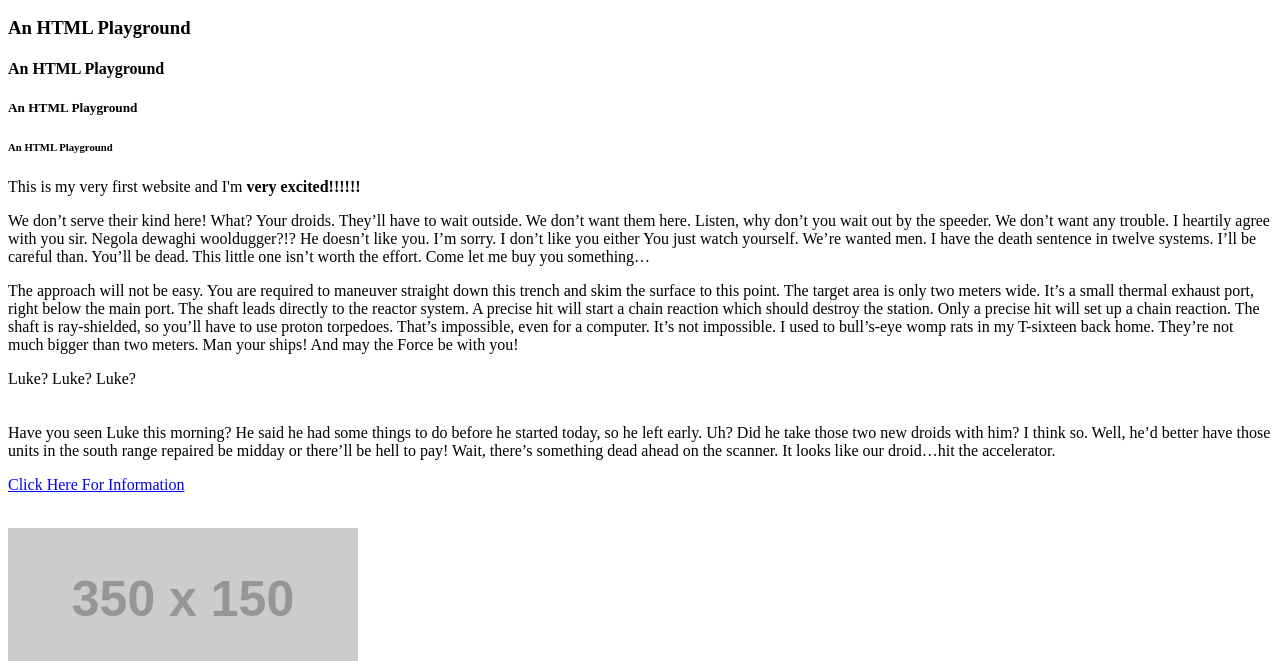
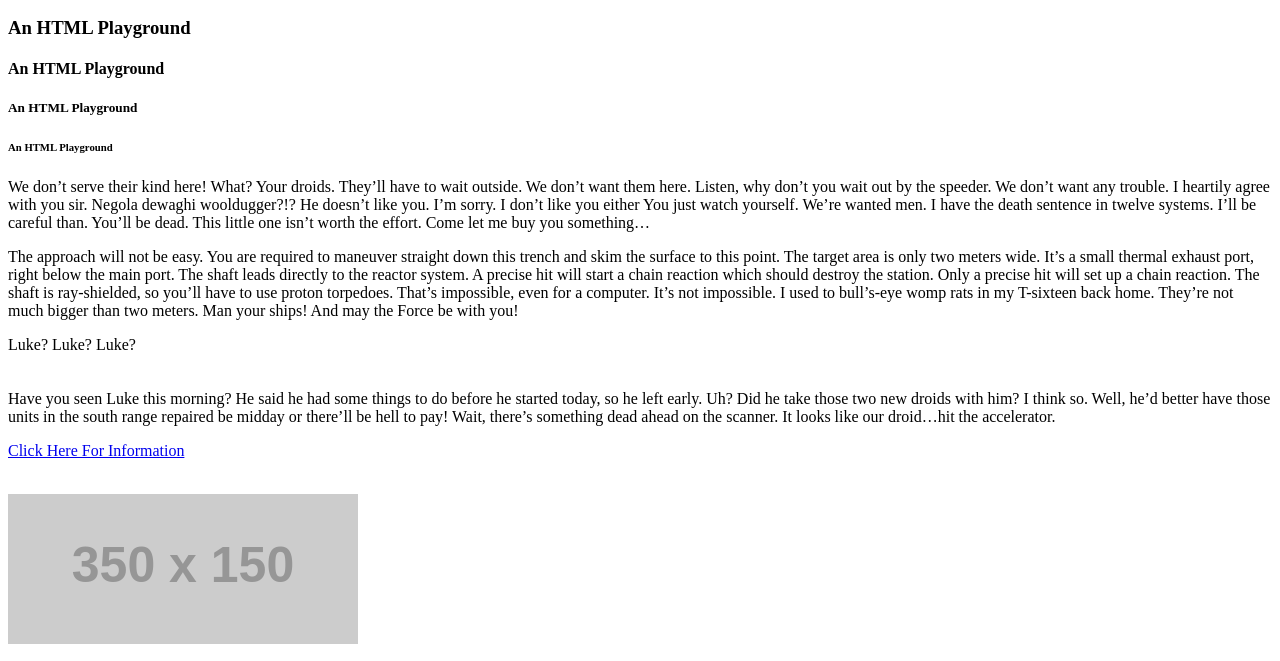
Before and after one commit to PaddyPatrick33/first-website, a plain HTML site: page index.html in a window 1280 px wide. Shown: the part 110-771 px from the top of the page. Drawn offline with Linux system fonts and the light colour scheme; placeholder pictures from the web are drawn by us.

Commit message:
Update index.html

```diff
--- a/index.html
+++ b/index.html
@@ -12,8 +12,6 @@
 <h4>An HTML Playground</h4>
 <h5>An HTML Playground</h5>
 <h6>An HTML Playground</h6>
-
-    This is my very first website and I'm <b>very excited!!!!!!</b>
 
     <p><!--p is used to make paragraphs-->
         We don’t serve their kind here! What? Your droids. They’ll have to wait outside. We don’t want them here. Listen, why don’t you wait out by the speeder. We don’t want any trouble. I heartily agree with you sir. Negola dewaghi wooldugger?!? He doesn’t like you. I’m sorry. I don’t like you either You just watch yourself. We’re wanted men. I have the death sentence in twelve systems. I’ll be careful than. You’ll be dead. This little one isn’t worth the effort. Come let me buy you something…
```
